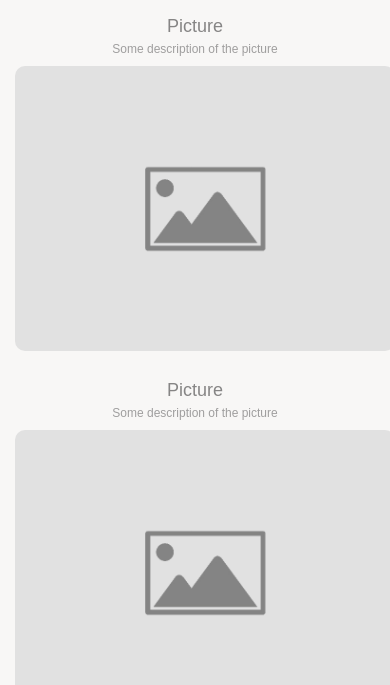
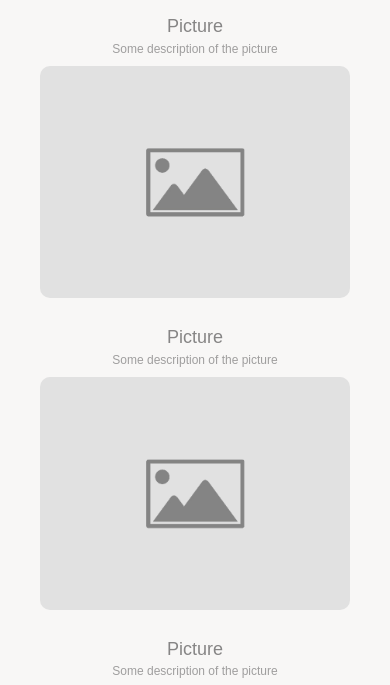
Before and after one commit to Annelia55/Gallery-page, a plain HTML site: page index.html in a window 390 px wide. Shown: the part 131-816 px from the top of the page. Drawn offline with Linux system fonts and the light colour scheme.

Commit message:
fix resize of pictures for mobile phones

```diff
--- a/css/index.css
+++ b/css/index.css
@@ -202,7 +202,7 @@ h1 {
         margin-bottom: 20px;
     }
     .card > a > img {
-        max-width: 380px;
+        max-width: 310px;
 
     }
 
```
